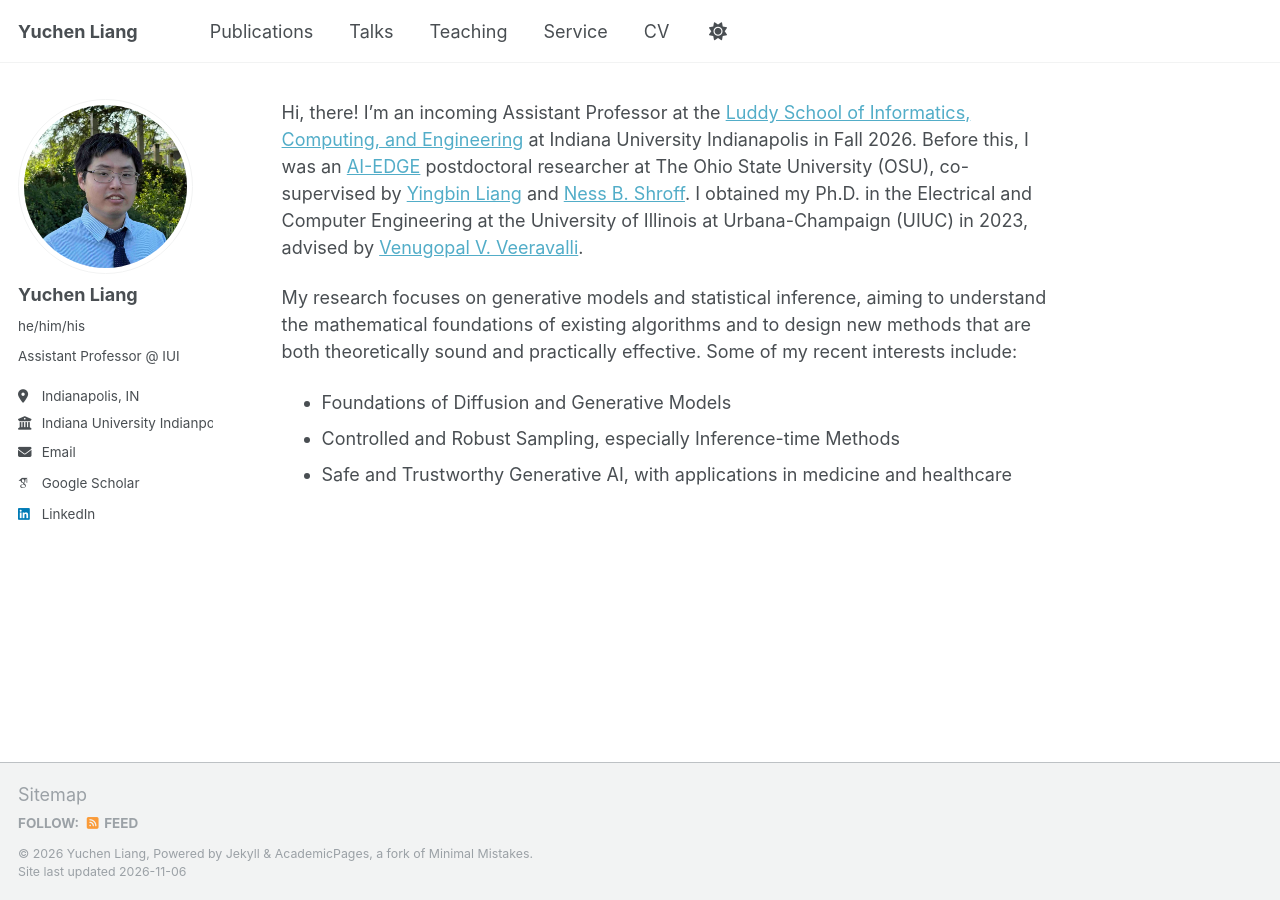
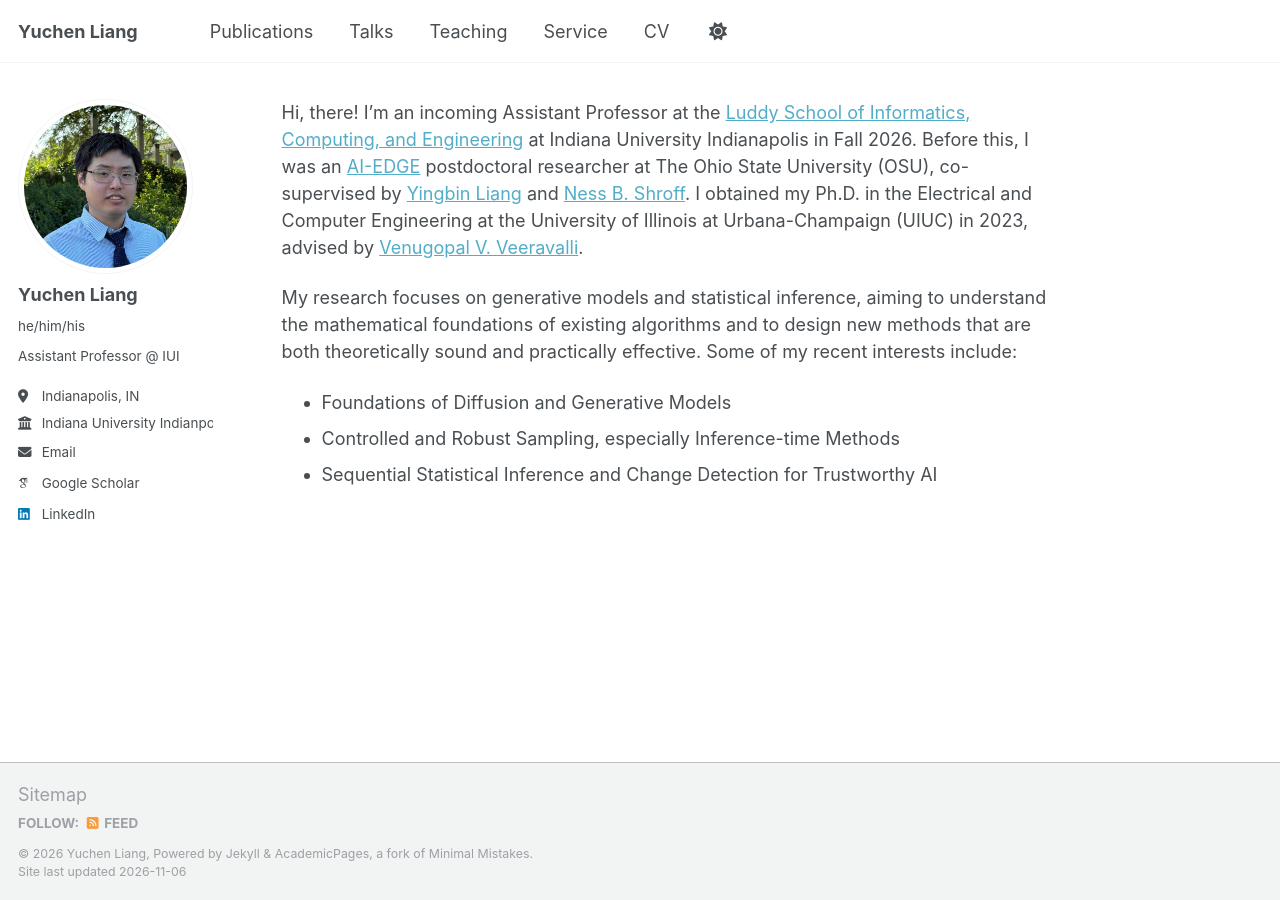
Before and after one commit to yuchenliang1/yuchenliang1.github.io, a Jekyll site: the page built from _pages/about.md, in a window 1280 px wide. Built offline with Jekyll 4.4.1, drawn with Linux system fonts in a browser that asks for light colours; some web fonts are replaced; a script that is not in the unit is left out.

Commit message:
update 10/26

```diff
--- a/_pages/about.md
+++ b/_pages/about.md
@@ -14,7 +14,7 @@ Hi, there! I'm an incoming Assistant Professor at the [Luddy School of Informati
 My research focuses on generative models and statistical inference, aiming to understand the mathematical foundations of existing algorithms and to design new methods that are both theoretically sound and practically effective. Some of my recent interests include:
 * Foundations of Diffusion and Generative Models
 * Controlled and Robust Sampling, especially Inference-time Methods
-* Safe and Trustworthy Generative AI, with applications in medicine and healthcare
+* Sequential Statistical Inference and Change Detection for Trustworthy AI
 
 <!-- Getting started
 ======
```
